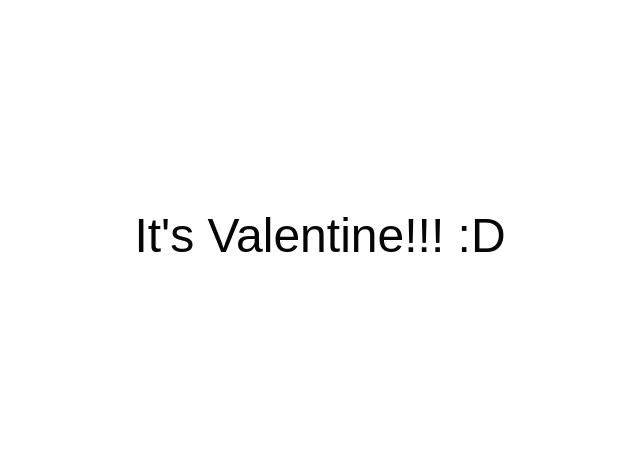
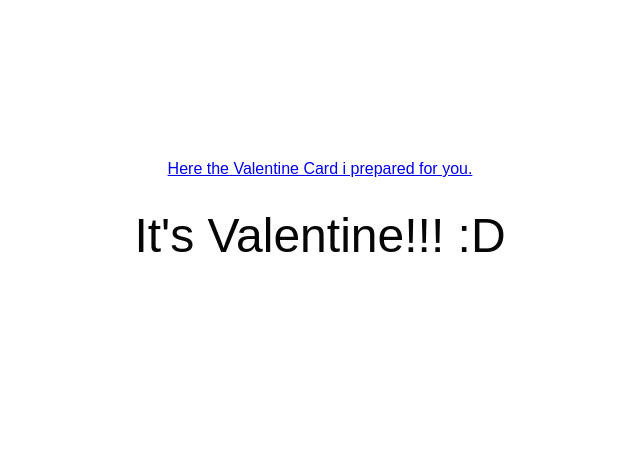
Before and after one commit to Ont0ng/ValentinesCard, a website: page index.html in a window 1280 px wide. Shown: the whole page, without its empty margins (320-960 px from the left). Drawn offline with nearby package versions, Linux system fonts and the light colour scheme.

Commit message:
Update index.html

```diff
--- a/index.html
+++ b/index.html
@@ -123,7 +123,7 @@
         </svg>
       </div>
       <div class="nine">
-        <p>Okay, now come back and tell me if you liked it.</p>
+        <a href="https://rawcdn.githack.com/Ont0ng/Flip-Card/261cad1de3cca60caf52bcafccfda3ab38e53391/index.html"> Here the Valentine Card i prepared for you.</a>
         <p id="replay">Or click, if you want to watch it again.</p>
         <p class="last-smile">:)</p>
       </div>
```
